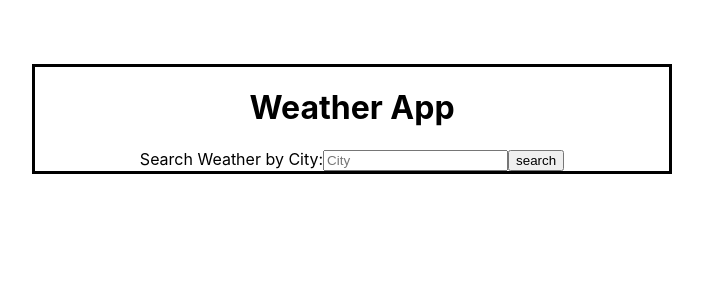
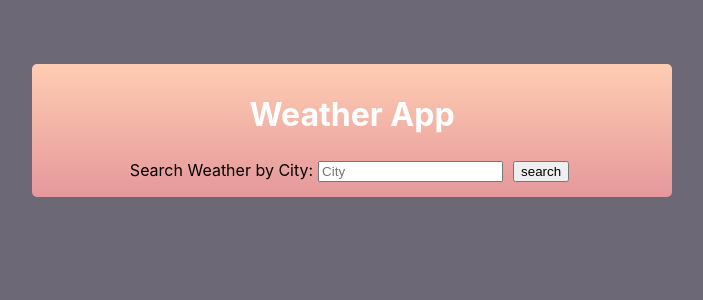
Before and after one commit to CordiiT14/Weather_App, a React (Create React App) app: page / in a window 1280 px wide. Shown: the top 300 px of the page, without its empty margins (288-991 px from the left). Built offline with nearby package versions, Linux system fonts and the light colour scheme; no server answers.

Commit message:
cors error fixed by setting city state to 'edinburgh', further css added

```diff
--- a/src/App.css
+++ b/src/App.css
@@ -1,3 +1,9 @@
 .App {
   text-align: center;
+
 }
+
+body {
+  margin: 0;
+  background-color: #6D6875;
+}
--- /dev/null
+++ b/src/Components/SearchBar.css
@@ -0,0 +1,3 @@
+input {
+    margin: 5px;
+}
--- a/src/Components/SearchBar.js
+++ b/src/Components/SearchBar.js
@@ -1,4 +1,5 @@
 import React, {useState} from 'react';
+import './SearchBar.css';
 
 
 const SearchBar = ({setCity}) => {
--- a/src/Container/WeatherApp.css
+++ b/src/Container/WeatherApp.css
@@ -1,7 +1,13 @@
 .main-container {
-    border: solid;
+    border-radius: 5px;
     width: auto;
     margin-left: 25%;
     margin-right: 25%;
     margin-top: 5%;
+    background: linear-gradient(#FFCDB2, #E5989B);
+    padding: 10px;
 }
+
+h1 {
+    color: white;
+}
--- a/src/Container/WeatherApp.js
+++ b/src/Container/WeatherApp.js
@@ -4,7 +4,7 @@ import DisplayWeather from '../Components/DisplayWeather'
 import './WeatherApp.css';
 
 const WeatherApp = () => {
-    const [city, setCity] = useState("")
+    const [city, setCity] = useState("Edinburgh")
     const [weatherData, setWeatherData] = useState("")
 
     const getWeather = () => {
@@ -15,7 +15,7 @@ const WeatherApp = () => {
 
     useEffect(() => {
         getWeather();
-    })
+    },[city]);
 
     return(
         <div className="main-container">
```
